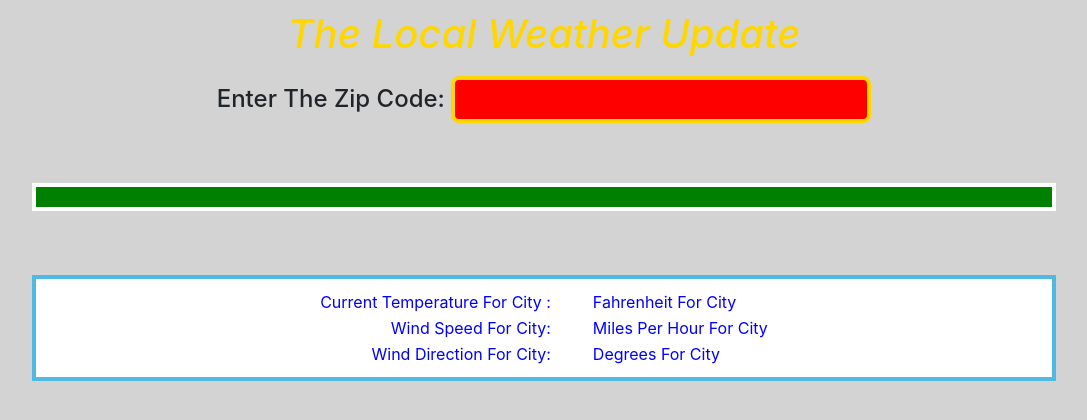
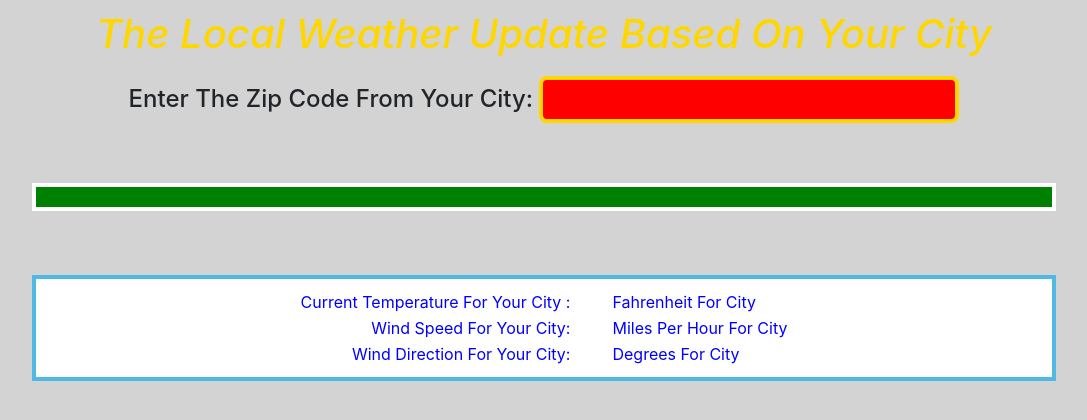
Before and after one commit to deal-1997/cst336_hw3, a PHP site: page / in a window 1280 px wide. Shown: the top 420 px of the page, without its empty margins (96-1183 px from the left). Run offline with PHP 8.4, Linux system fonts and the light colour scheme.

Commit message:
adding changes to index file

```diff
--- a/index.php
+++ b/index.php
@@ -14,9 +14,9 @@
 
     <body>
         <header><center>
-            <h1>The Local Weather Update</h1>
+            <h1>The Local Weather Update Based On Your City</h1>
             <form action="#" id="form">
-            <h2>Enter The Zip Code: <input id="zip" type="text"></h2></form><br>
+            <h2>Enter The Zip Code From Your City: <input id="zip" type="text"></h2></form><br>
             <h3><span id="zipCodeError"></h3></span>
         </header></center>
 
@@ -28,9 +28,9 @@
 
         <div class="card2">
         <center><table>
-        <tr><td id="td1">Current Temperature For City :</td><td id="td2"><span id="currentTemp"></span></td><td id="td3">Fahrenheit For City</td></tr>
-        <tr><td id="td1">Wind Speed For City:</td><td id="td2"><span id="windSpeed"></span><td id="td3">Miles Per Hour For City</td></td></tr>
-        <tr><td id="td1">Wind Direction For City:</td><td id="td2"><span id="windDirection"></span></td><td id="td3">Degrees For City</td></tr>
+        <tr><td id="td1">Current Temperature For Your City :</td><td id="td2"><span id="currentTemp"></span></td><td id="td3">Fahrenheit For City</td></tr>
+        <tr><td id="td1">Wind Speed For Your City:</td><td id="td2"><span id="windSpeed"></span><td id="td3">Miles Per Hour For City</td></td></tr>
+        <tr><td id="td1">Wind Direction For Your City:</td><td id="td2"><span id="windDirection"></span></td><td id="td3">Degrees For City</td></tr>
         </table></center>
         </div>
 
```
